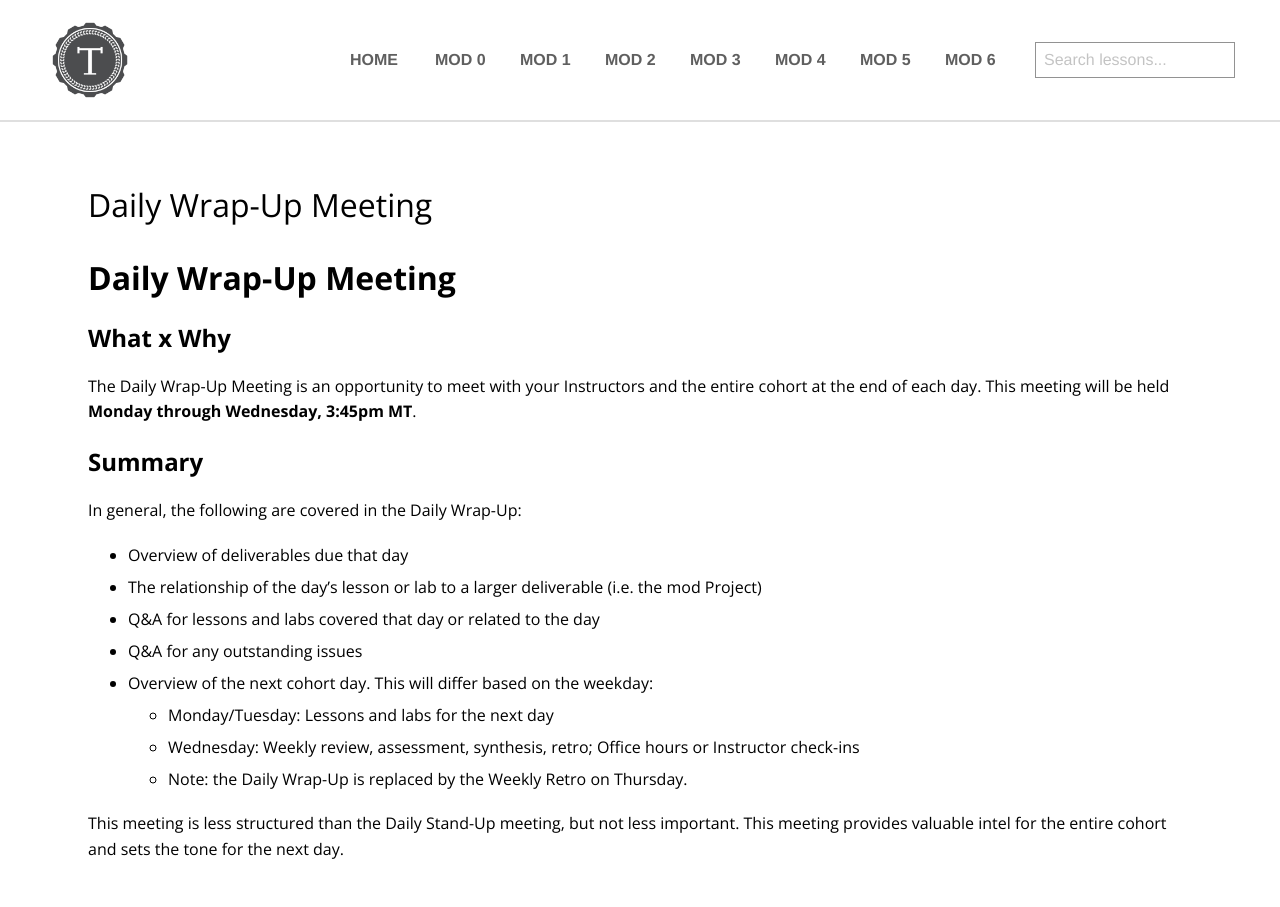
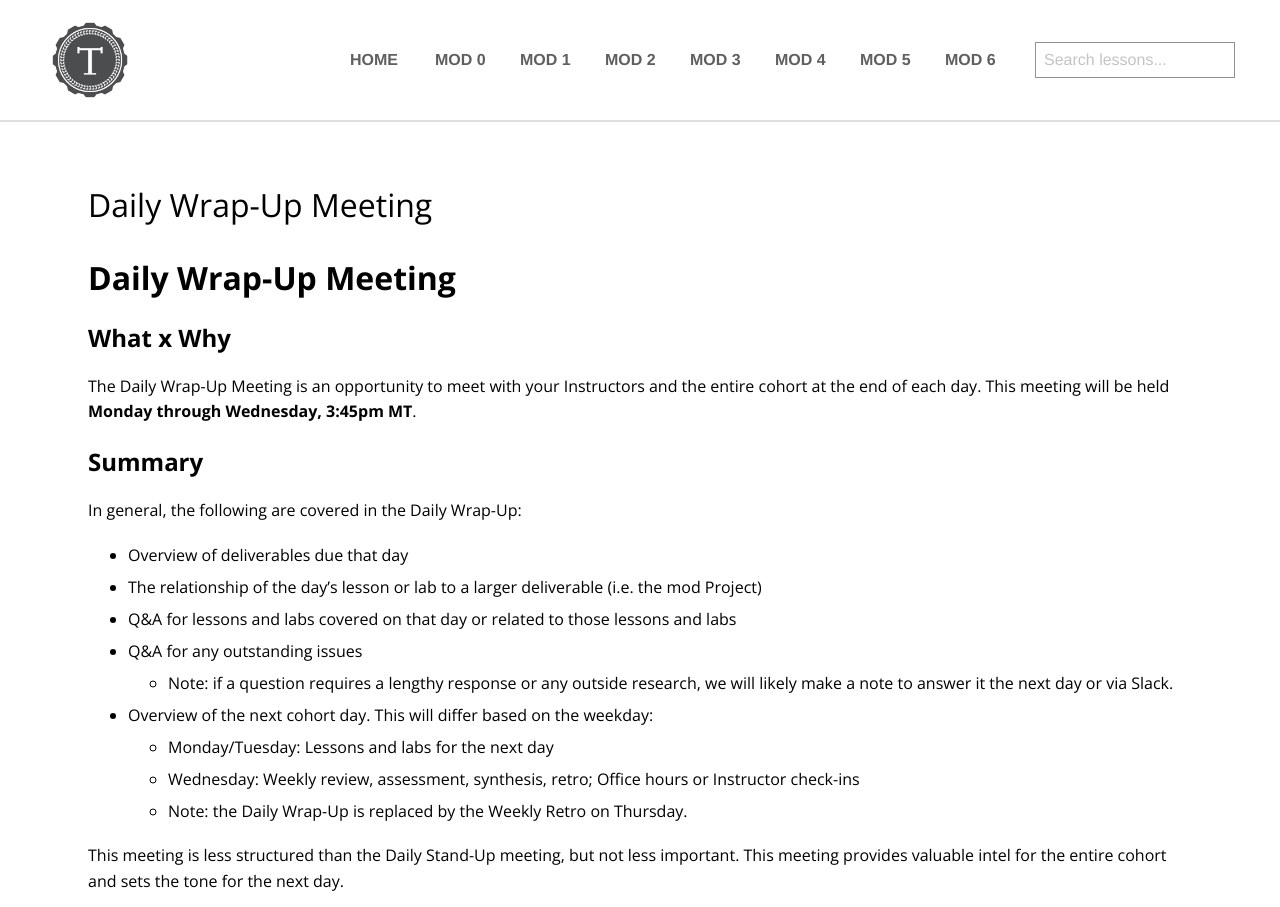
Before and after one commit to turingschool/launch-curriculum, a Jekyll site: the page built from module1/lessons/Week1/WrapUp.md, in a window 1280 px wide, cut to the strip 0-907 px from the top of the page. Built offline with Jekyll 4.4.1, drawn with Linux system fonts in a browser that asks for light colours; nearby versions of some CDN libraries; our own code applies the rules of GitHub Pages for plain Markdown files; comment, search, counter and statistics services are not loaded.

Commit message:
Update Q&A per feedback

```diff
--- a/module1/lessons/Week1/WrapUp.md
+++ b/module1/lessons/Week1/WrapUp.md
@@ -10,8 +10,9 @@ In general, the following are covered in the Daily Wrap-Up:
 
 * Overview of deliverables due that day
 * The relationship of the day's lesson or lab to a larger deliverable (i.e. the mod Project)
-* Q&A for lessons and labs covered that day or related to the day
+* Q&A for lessons and labs covered on that day or related to those lessons and labs
 * Q&A for any outstanding issues
+  * Note: if a question requires a lengthy response or any outside research, we will likely make a note to answer it the next day or via Slack.
 * Overview of the next cohort day. This will differ based on the weekday:
   * Monday/Tuesday: Lessons and labs for the next day
   * Wednesday: Weekly review, assessment, synthesis, retro; Office hours or Instructor check-ins
```
